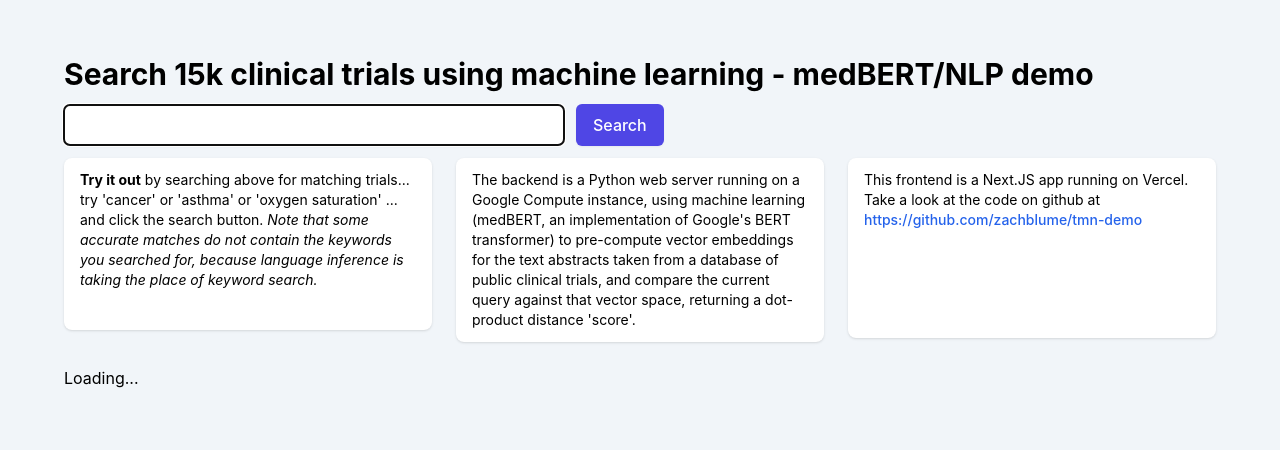
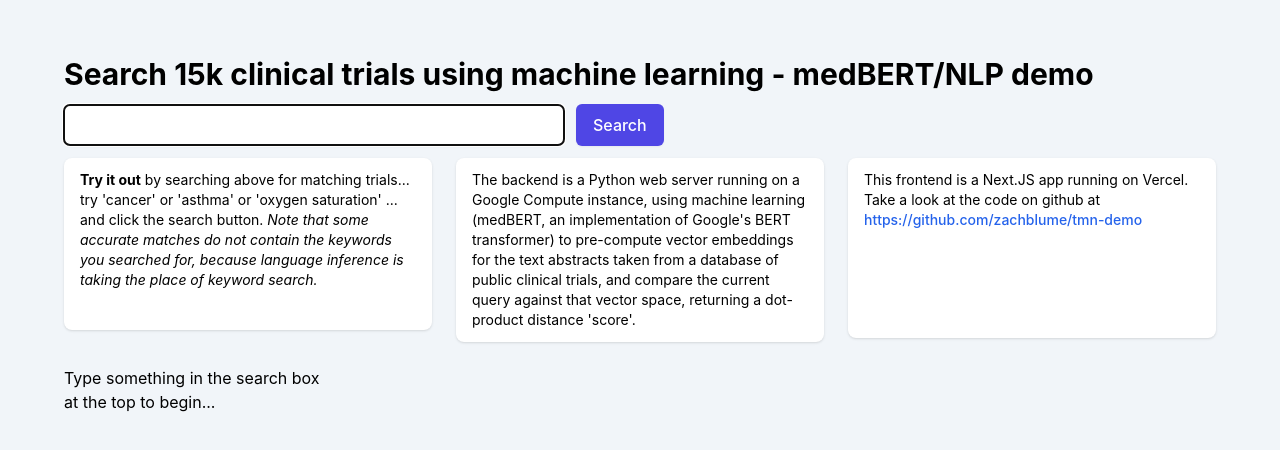
Before and after one commit to zachblume/machine-learning-recommendation-engine-demo, a Next.js app in the folder app/: page / in a window 1280 px wide. Shown: the top 450 px of the page. Built offline with nearby package versions, Linux system fonts and the light colour scheme.

Commit message:
instructions

```diff
--- a/app/pages/index.js
+++ b/app/pages/index.js
@@ -112,7 +112,7 @@ export default function Home() {
           className="grid grid-cols-1 gap-6 sm:grid-cols-2 lg:grid-cols-4"
         >
           {isLoading
-            ? "Loading..."
+            ? "Type something in the search box at the top to begin..."
             : results.map((result, index) => {
                 let resultSplit = result.split("||||");
                 let truncatedText =
```
